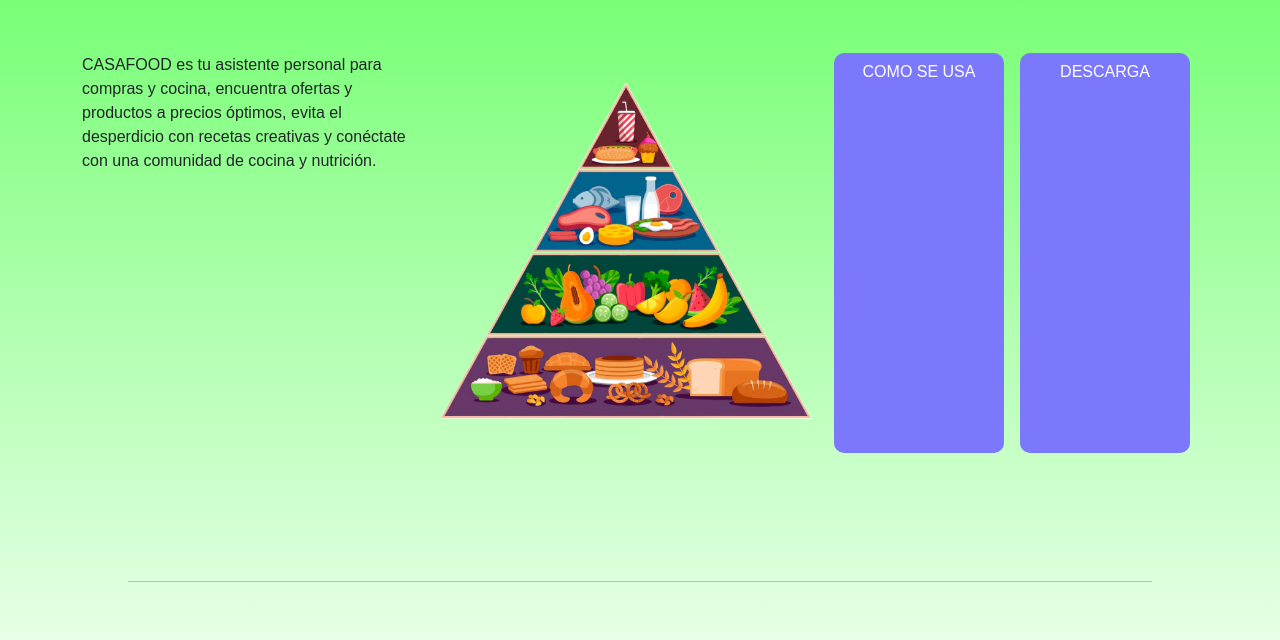
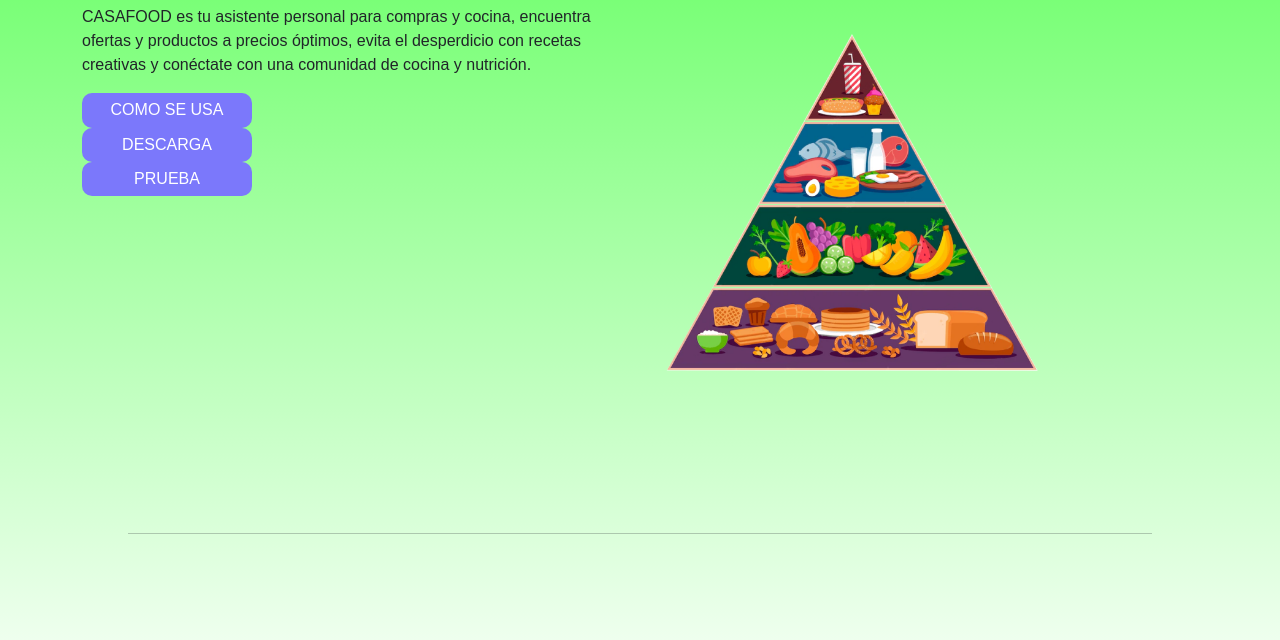
Before and after one commit to mxrqxxz/Casafood, a plain HTML site: page index.html in a window 1280 px wide. Shown: the part 127-767 px from the top of the page. Drawn offline with Linux system fonts and the light colour scheme; a web font is replaced by a local one.

Commit message:
Se ha simplificado la estructura

```diff
--- a/custom.css
+++ b/custom.css
@@ -43,7 +43,7 @@ hr {
 }
 
 .piramide {
-    width: 400;
+    width: 400px;
 }
 
 * {
@@ -53,3 +53,7 @@ hr {
 a{
     text-decoration: none;
 }
+
+@media screen and (min-width:576px){}
+
+@media screen and (min-width:992px){}
--- a/index.html
+++ b/index.html
@@ -33,23 +33,36 @@
             </div>
         </header>
         <main class="container">
+
             <div class="row">
-                <div class="col-12 d-flex flex-column flex-lg-row justify-content-center mt-5">
-                    <div class="d-flex flex-column flex-md-row-reverse">
-                        <img class="img-fluid order-1 order-sm-0" src="images/piramideAlimenticia.png" alt=""
-                            style="width: 400px;">
-                        <p class="order-0 order-sm-1">CASAFOOD es tu asistente personal para compras y cocina,
-                            encuentra ofertas y
-                            productos a precios óptimos, evita el desperdicio con recetas creativas y conéctate con una
-                            comunidad de cocina
-                            y nutrición.</p>
+
+                <div class="col-12 order-sm-1 col-lg-6 order-lg-0">
+                    <p class="">CASAFOOD es tu asistente personal para compras y cocina,
+                        encuentra ofertas y
+                        productos a precios óptimos, evita el desperdicio con recetas creativas y conéctate con una
+                        comunidad de cocina
+                        y nutrición.
+                    </p>
+
+                    <div class="d-none col-12 col-lg-6 d-lg-block">
+                        <a class="btn botonesIndex" href="#">COMO SE USA</a>
+                        <a class="btn botonesIndex" href="#">DESCARGA</a>
+                        <a class="btn botonesIndex" href="#">PRUEBA</a>
                     </div>
-                    <div class="d-flex justify-content-center">
-                        <a class="btn botonesIndex order-2 order-sm-3 mx-2" href="#">COMO SE USA</a>
-                        <a class="btn botonesIndex order-3 order-sm-4 mx-2" href="#">DESCARGA</a>
-                    </div>
+
                 </div>
+
+                <div class="col-12 order-sm-0 col-lg-6 order-lg-1">
+                    <img class="img-fluid piramide" src="images/piramideAlimenticia.png" alt="">
+                </div>
+
+                <div class="col-12 col-lg-6 order-sm-2 d-lg-none">
+                    <a class="btn botonesIndex" href="#">COMO SE USA</a>
+                    <a class="btn botonesIndex" href="#">DESCARGA</a>
+                </div>
+
             </div>
+
         </main>
         <hr>
         <footer class="container-fluid">
```
